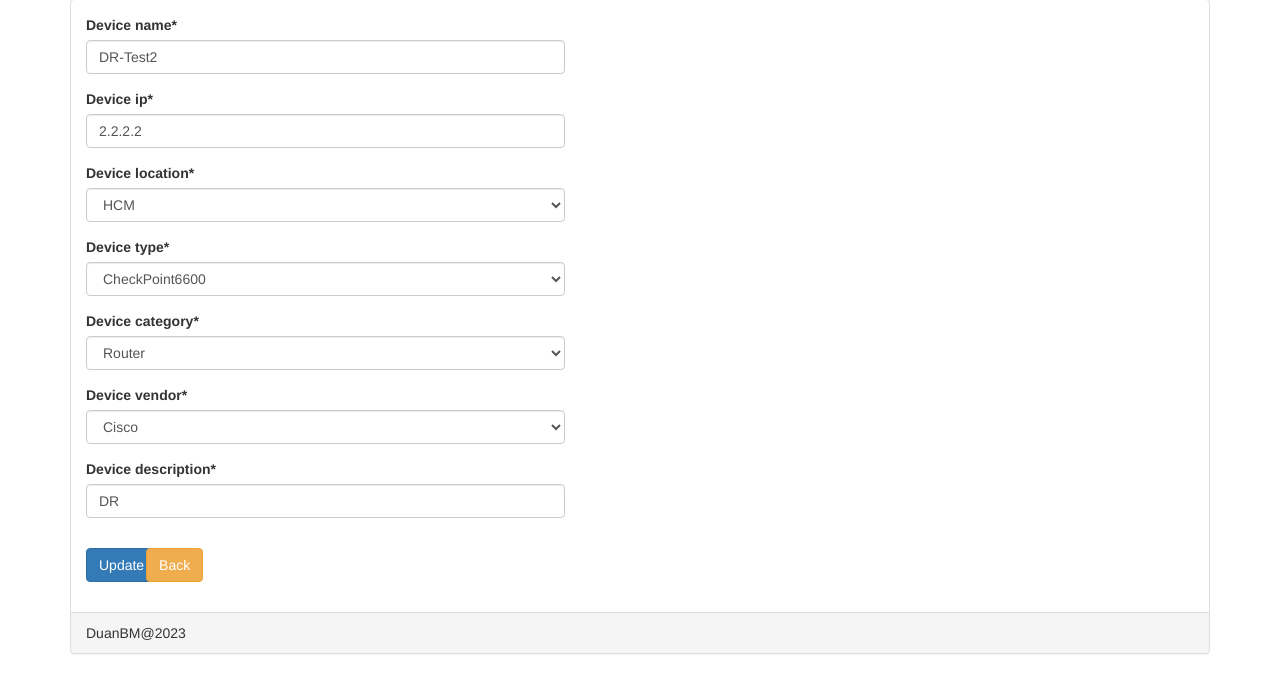
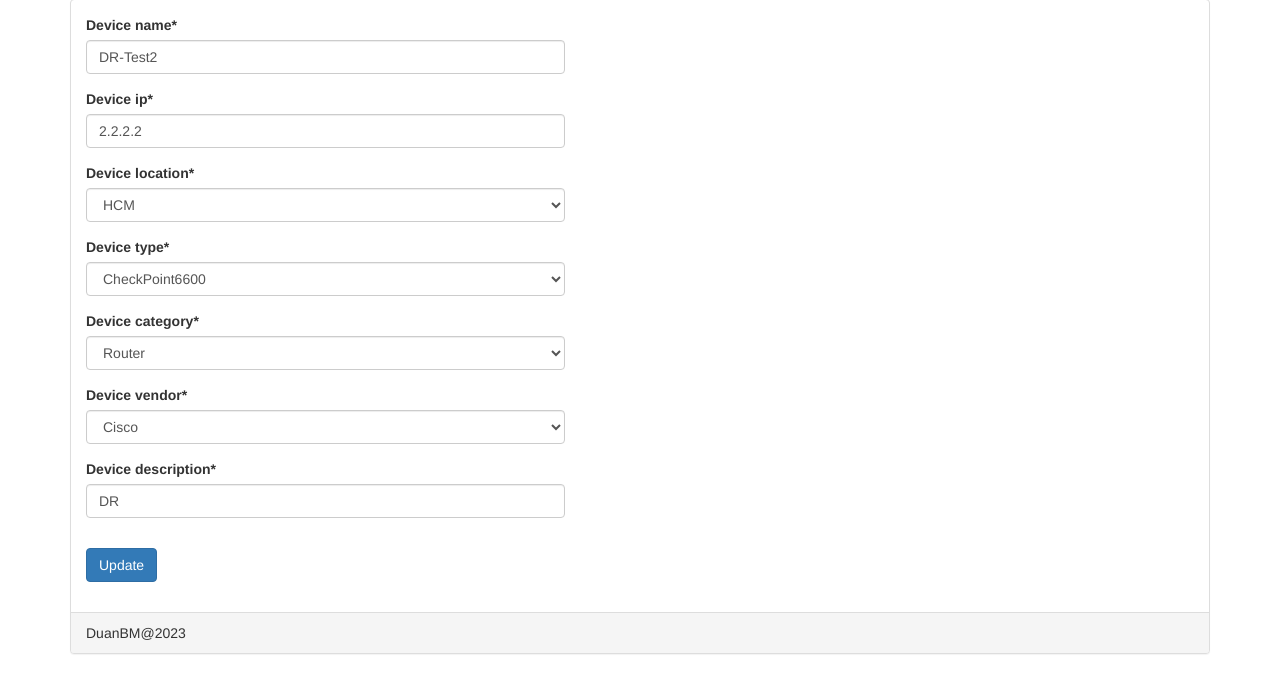
Before and after one commit to duanbm1911/icms, a Django app: page /inventory/update-device/4 in a window 1280 px wide. Shown: the part 73-766 px from the top of the page. Run offline with Django 4.2, Linux system fonts and the light colour scheme; data comes from the database, SQL or seed files in the repository; some libraries are stand-ins or nearby versions.

Commit message:
Update update_device.html

```diff
--- a/inventory/templates/update_device.html
+++ b/inventory/templates/update_device.html
@@ -12,8 +12,6 @@
       </div>
       <div class="form-group">
         <button type="submit" class="btn btn-primary form-group">Update</button>
-        <a href="/inventory/create-device"><button type="button"
-            class="btn btn-warning">Back</button></a>
       </div>
     </form>
   </div>
```
